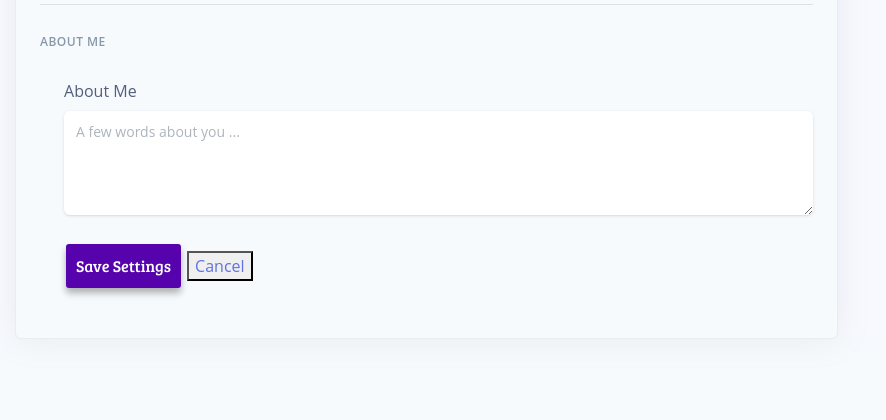
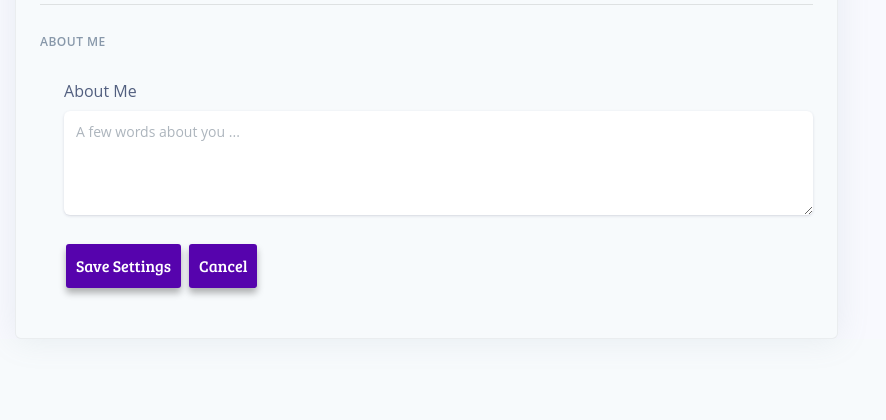
Before and after one commit to CogHeads/MovieJunkie, a PHP site: page /user/user-settings.html in a window 1280 px wide. Shown: the part 864-1284 px from the top of the page, without its empty margins (0-886 px from the left). Run offline with PHP 8.4, Linux system fonts and the light colour scheme; some libraries are stand-ins or nearby versions.

Commit message:
Update user-settings.css

```diff
--- a/FrontEnd/style/user-settings.css
+++ b/FrontEnd/style/user-settings.css
@@ -2073,3 +2073,24 @@ button.savebtn{
   color:#ffff;
 
 }
+button.cancelbtn{
+  border:0;
+  padding:10px;
+  widows: 25px;
+  border-radius: 3px;
+  background:#5603ad;
+  font-family:"Bree Serif", serif;
+  font-size:1rem;
+  margin:5px 2px;
+  cursor:pointer;
+  outline:none;
+  margin-bottom:10px;
+  transition:background 0.3s ease-in-out;
+  box-shadow:0px 5px 7px 0px rgba(0,0,0,0.3);
+  color:#ffff;
+
+
+}
+button.cancelbtn a{
+  color:#ffff;
+}
```
